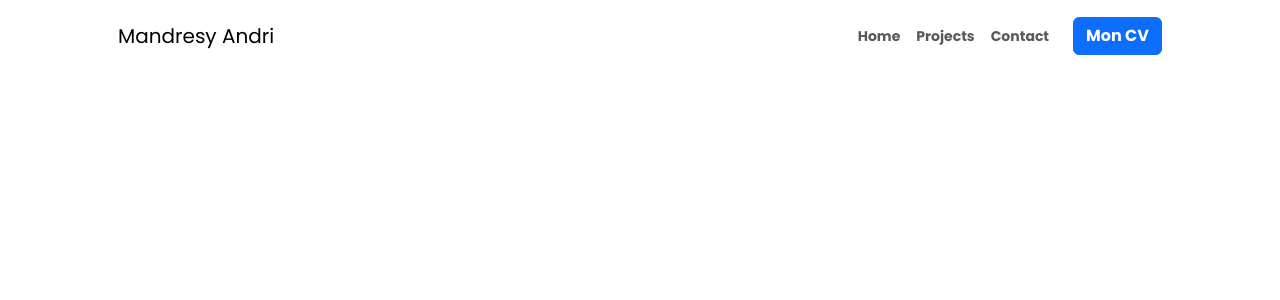
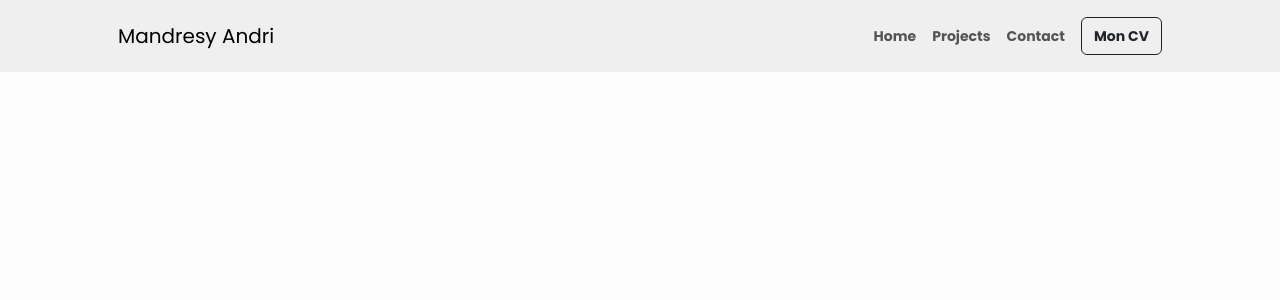
Before and after one commit to mandresyandri/portfolio, a React (Create React App) app in the folder frontend/: page / in a window 1280 px wide. Shown: the top 300 px of the page. Built offline with nearby package versions, Linux system fonts and the light colour scheme.

Commit message:
update header design

```diff
--- a/frontend/src/components/Navbar.jsx
+++ b/frontend/src/components/Navbar.jsx
@@ -1,6 +1,6 @@
 let NavBar = () => {
     return (
-        <nav className="navbar navbar-expand-lg navbar-light bg-white py-3">
+        <nav className="navbar navbar-expand-lg nav-bg bg-white py-3">
             <div className="container px-5">
                 <a className="navbar-brand" href="#">
                     <span>Mandresy Andri</span>
@@ -20,7 +20,9 @@ let NavBar = () => {
                             <a class="nav-link" href="#">Contact</a>
                         </li>
                     </ul>
-                    <a className="btn btn-primary ms-md-3 small fw-bold" href="http://www.mandresyandri.fr/">Mon CV</a>
+                    <a className="btn btn-outline-dark ms-md-2" href="http://www.mandresyandri.fr/">
+                        <span className="small fw-bold">Mon CV</span>
+                    </a>
                 </div>
             </div>
         </nav>
--- a/frontend/src/styles/index.css
+++ b/frontend/src/styles/index.css
@@ -2,4 +2,18 @@
 
 body {
     font-family: "Poppins", system-ui;
+    background-color: #FCFCFC;
+    color : #403A3A;
 }
+
+.nav-bg {
+    background-color: rgb(240, 239, 239) !important;
+}
+
+.title-color {
+    color: #0B0A0A;
+}
+
+.title-light {
+    color: #707070;
+}
```
